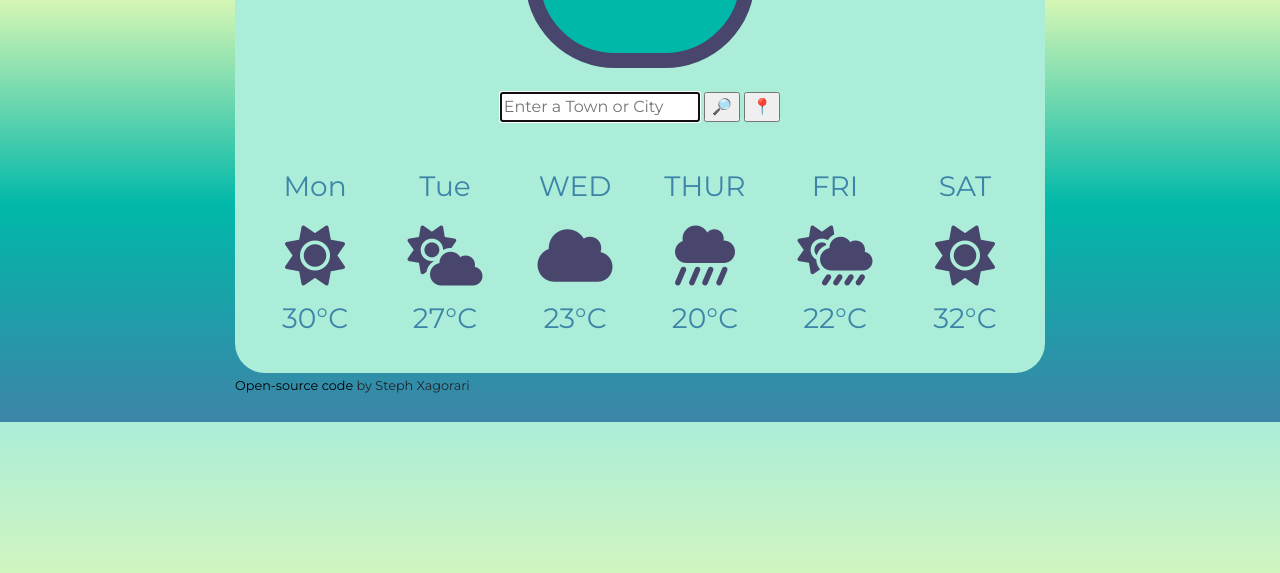
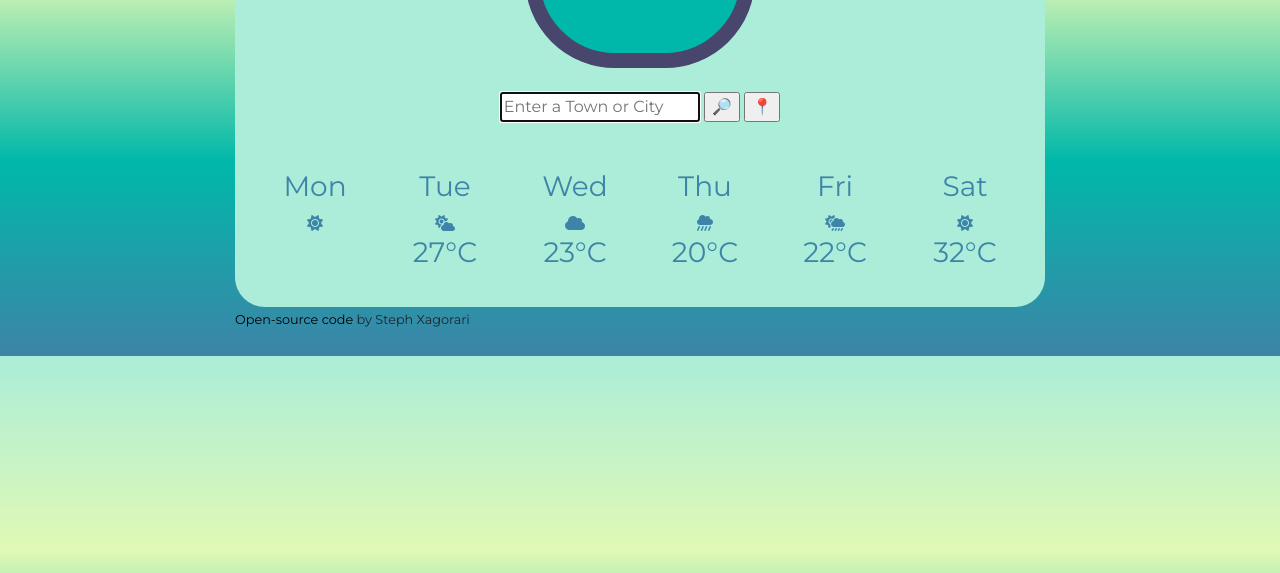
Before and after one commit to sxagorari/weather-app, a plain HTML site: page index.html in a window 1280 px wide. Shown: the part 227-800 px from the top of the page. Drawn offline with nearby package versions, Linux system fonts and the light colour scheme.

Commit message:
trying to update API and get forecast

```diff
--- a/index.html
+++ b/index.html
@@ -21,7 +21,6 @@
     ></script>
     <script src="https://unpkg.com/axios/dist/axios.min.js"></script>
   </head>
-
   <body>
     <div class="container">
       <div class="all">
@@ -85,16 +84,16 @@
           <div class="col-2">
             <div class="day2">
               <h3 id="secondday"></h3>
-              <div class="weathermonday">
+              <div class="weathersecondday">
                 <i class="fas fa-sun"></i>
               </div>
-              <h3>30°C</h3>
+              <h3 id="temp-second-day"></h3>
             </div>
           </div>
           <div class="col-2">
             <div class="day3">
               <h3 id="thirdday"></h3>
-              <div class="weathertuesday">
+              <div class="weatherthirdday">
                 <i class="fas fa-cloud-sun"></i>
               </div>
               <h3>27°C</h3>
@@ -102,8 +101,8 @@
           </div>
           <div class="col-2">
             <div class="day4">
-              <h3>WED</h3>
-              <div class="weatherwednesday">
+              <h3 id="fourthday"></h3>
+              <div class="weatherfourthday">
                 <i class="fas fa-cloud"></i>
               </div>
               <h3>23°C</h3>
@@ -111,8 +110,8 @@
           </div>
           <div class="col-2">
             <div class="day5">
-              <h3>THUR</h3>
-              <div class="weatherthursday">
+              <h3 id="fifthday"></h3>
+              <div class="weatherfifthday">
                 <i class="fas fa-cloud-showers-heavy"></i>
               </div>
               <h3>20°C</h3>
@@ -120,8 +119,8 @@
           </div>
           <div class="col-2">
             <div class="day6">
-              <h3>FRI</h3>
-              <div class="weatherfriday">
+              <h3 id="sixthday"></h3>
+              <div class="weathersixthday">
                 <i class="fas fa-cloud-sun-rain"></i>
               </div>
               <h3>22°C</h3>
@@ -129,8 +128,8 @@
           </div>
           <div class="col-2">
             <div class="day7">
-              <h3>SAT</h3>
-              <div class="weathersaturday">
+              <h3 id="seventhday"></h3>
+              <div class="weatherseventhday">
                 <i class="fas fa-sun"></i>
               </div>
               <h3>32°C</h3>
--- a/src/index.js
+++ b/src/index.js
@@ -95,6 +95,102 @@ function day3Day() {
 }
 day3Day();
 
+function day4Day() {
+  let date = now.getDate();
+  let days = ["Sun", "Mon", "Tue", "Wed", "Thu", "Fri", "Sat"];
+  let day = days[now.getDay() + 3];
+  let months = [
+    "Jan",
+    "Feb",
+    "Mar",
+    "Apr",
+    "May",
+    "Jun",
+    "Jul",
+    "Aug",
+    "Sep",
+    "Oct",
+    "Nov",
+    "Dec",
+  ];
+  let month = months[now.getMonth()];
+  let day4Place = document.querySelector("#fourthday");
+  return (day4Place.innerHTML = `${day}`);
+}
+day4Day();
+
+function day5Day() {
+  let date = now.getDate();
+  let days = ["Sun", "Mon", "Tue", "Wed", "Thu", "Fri", "Sat"];
+  let day = days[now.getDay() + 4];
+  let months = [
+    "Jan",
+    "Feb",
+    "Mar",
+    "Apr",
+    "May",
+    "Jun",
+    "Jul",
+    "Aug",
+    "Sep",
+    "Oct",
+    "Nov",
+    "Dec",
+  ];
+  let month = months[now.getMonth()];
+  let day5Place = document.querySelector("#fifthday");
+  return (day5Place.innerHTML = `${day}`);
+}
+day5Day();
+
+function day6Day() {
+  let date = now.getDate();
+  let days = ["Sun", "Mon", "Tue", "Wed", "Thu", "Fri", "Sat"];
+  let day = days[now.getDay() + 5];
+  let months = [
+    "Jan",
+    "Feb",
+    "Mar",
+    "Apr",
+    "May",
+    "Jun",
+    "Jul",
+    "Aug",
+    "Sep",
+    "Oct",
+    "Nov",
+    "Dec",
+  ];
+  let month = months[now.getMonth()];
+  let day6Place = document.querySelector("#sixthday");
+  return (day6Place.innerHTML = `${day}`);
+}
+day6Day();
+
+function day7Day() {
+  let date = now.getDate();
+  let days = ["Sun", "Mon", "Tue", "Wed", "Thu", "Fri", "Sat"];
+  let day = days[now.getDay() + 6];
+  let months = [
+    "Jan",
+    "Feb",
+    "Mar",
+    "Apr",
+    "May",
+    "Jun",
+    "Jul",
+    "Aug",
+    "Sep",
+    "Oct",
+    "Nov",
+    "Dec",
+  ];
+  let month = months[now.getMonth()];
+  let day7Place = document.querySelector("#seventhday");
+  return (day7Place.innerHTML = `${day}`);
+}
+day7Day();
+
 function search(event) {
   event.preventDefault();
   let searchInput = document.querySelector("#search-input");
@@ -106,17 +202,20 @@ function search(event) {
 function searchCity(currentCity) {
   let apiKey = "2508b75b8cfd9ad6ef1af480d0065588";
   let apiUrl = `https://api.openweathermap.org/data/2.5/weather?q=${currentCity}&units=metric&appid=${apiKey}`;
-  axios.get(`${apiUrl}`).then(showTemperature);
+  axios.get(`${apiUrl}`).then(showTemperatureToday);
   axios.get(`${apiUrl}`).then(showCity);
   axios.get(`${apiUrl}`).then(showHumidity);
   axios.get(`${apiUrl}`).then(showWeather);
   axios.get(`${apiUrl}`).then(showWind);
+
+  apiUrl = `api.openweathermap.org/data/2.5/forecast?q=${currentCity}&units=metric&appid=${apiKey}`;
+  axios.get(apiUrl).then(displayForecast);
 }
 
 let form = document.querySelector("#search-form");
 form.addEventListener("submit", search);
 
-function showTemperature(response) {
+function showTemperatureToday(response) {
   console.log(response.data);
   let temperature = Math.round(response.data.main.temp);
   console.log(temperature);
@@ -124,6 +223,16 @@ function showTemperature(response) {
   let displayTemp = document.querySelector("#temp-now");
   displayTemp.innerHTML = message;
 }
+
+function showTemperatureSecondDay(response) {
+  console.log(response.data);
+  let temperature = Math.round(response.data.main.temp);
+  console.log(temperature);
+  let message = `${temperature}°C`;
+  let displayTemp2 = document.querySelector("#temp-second-day");
+  displayTemp2.innerHTML = message;
+}
+showTemperatureSecondDay();
 
 function showCity(response) {
   let city = response.data.name;
```
